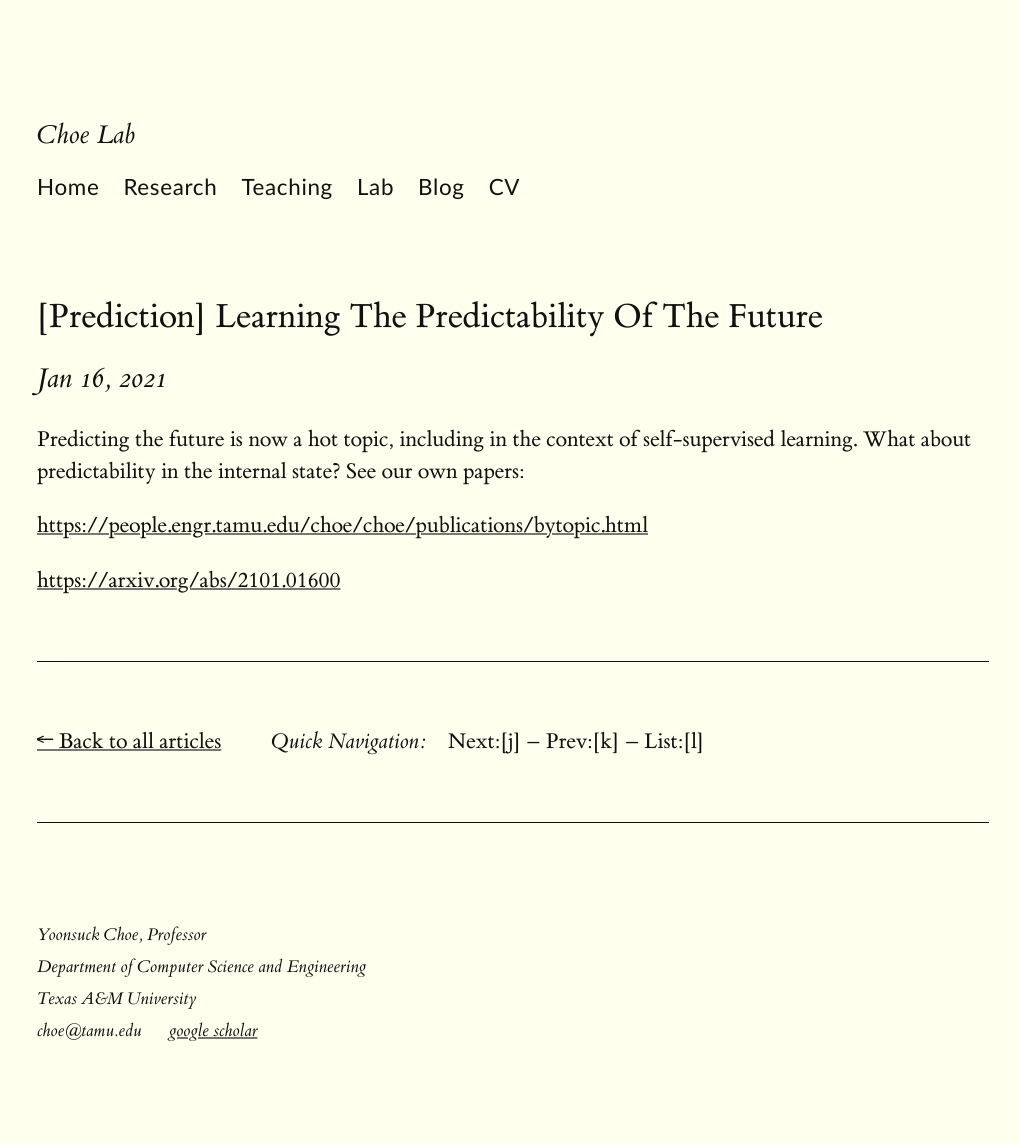
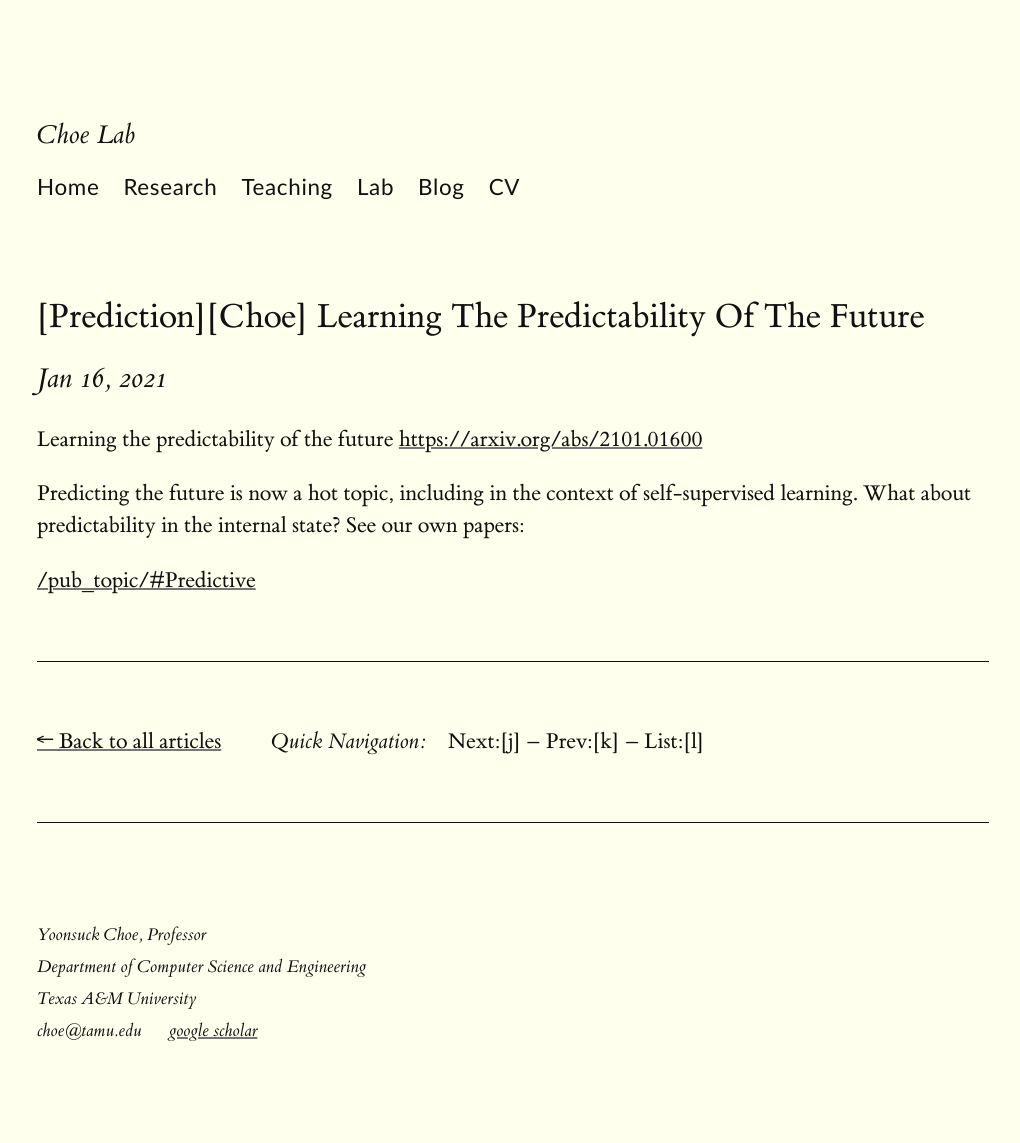
Before and after one commit to yschoe/yschoe.github.io, a Jekyll site: the page built from _posts/2021-01-16--Prediction--Learning-the-predictability-of-the-future.markdown, in a window 1280 px wide. Shown: the whole page, without its empty margins (123-1143 px from the left). Built offline with Jekyll 4.4.1, drawn with Linux system fonts in a browser that asks for light colours.

Commit message:
post fix

```diff
--- a/_posts/2021-01-16--Prediction--Learning-the-predictability-of-the-future.markdown
+++ b/_posts/2021-01-16--Prediction--Learning-the-predictability-of-the-future.markdown
@@ -1,18 +1,14 @@
 ---
 layout: post
-title:  "[Prediction] Learning the predictability of the future"
+title:  "[Prediction][Choe] Learning the predictability of the future"
 date:   January 16, 2021
 categories: none
 ---
 
+Learning the predictability of the future
+[https://arxiv.org/abs/2101.01600](https://arxiv.org/abs/2101.01600)
+
+
 Predicting the future is now a hot topic, including in the context of self-supervised learning. What about predictability in the internal state? See  our own papers:
 
-
-
-[https://people.engr.tamu.edu/choe/choe/publications/bytopic.html](https://people.engr.tamu.edu/choe/choe/publications/bytopic.html)
-
-
-
-
-
-[https://arxiv.org/abs/2101.01600](https://arxiv.org/abs/2101.01600)
+[/pub_topic/#Predictive](/pub_topic/#Predictive)
--- a/_posts/2021-02-07-How-bumble-bees-perceive-the-spatial-layout-of-their-surrounding-relative-to-their-body.markdown
+++ b/_posts/2021-02-07-How-bumble-bees-perceive-the-spatial-layout-of-their-surrounding-relative-to-their-body.markdown
@@ -1,6 +1,6 @@
 ---
 layout: post
-title:  "How bumble bees perceive the spatial layout of their surrounding relative to their body"
+title:  "[Body] How bumble bees perceive the spatial layout of their surrounding relative to their body"
 date:   February 7, 2021
 categories: none
 ---
```
